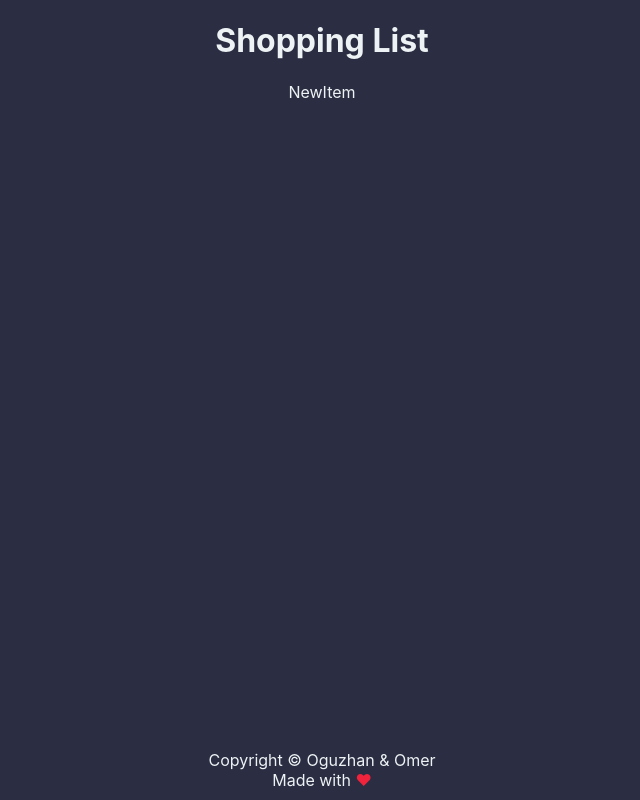
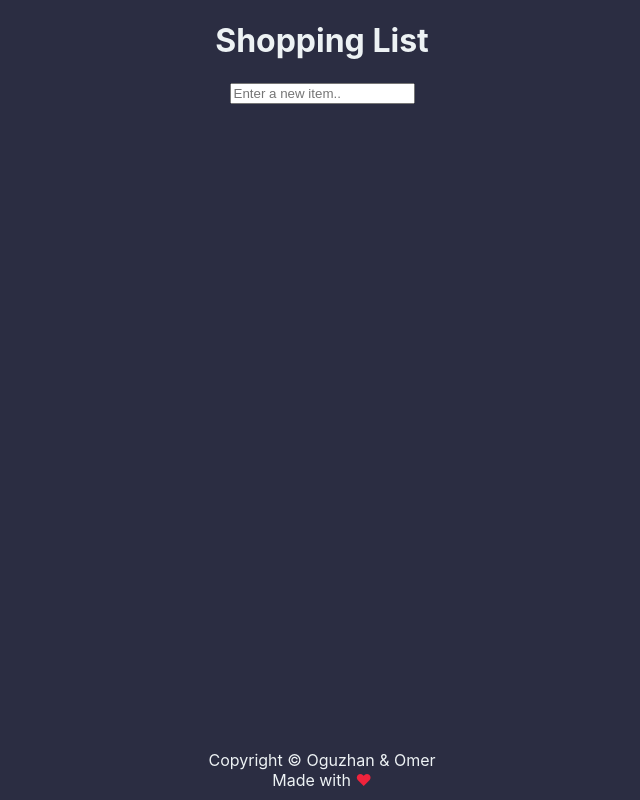
Before and after one commit to OzzyDm/todos-react, a React (Create React App) app: page / in a window 1280 px wide. Shown: the whole page, without its empty margins (318-958 px from the left). Built offline with nearby package versions, Linux system fonts and the light colour scheme.

Commit message:
Add input field and add an item to the list functionality

```diff
--- a/src/App.js
+++ b/src/App.js
@@ -15,6 +15,8 @@ function App() {
     });
   };
 
+  console.log(list);
+
   return (
     <Layout>
       <NewItem onAddItem={addItemHandler} />
--- a/src/components/NewItem/NewItem.js
+++ b/src/components/NewItem/NewItem.js
@@ -1,7 +1,33 @@
+import { useRef } from "react";
 import styles from "./NewItem.module.scss";
 
-function NewItem() {
-  return <div>NewItem</div>;
+function NewItem(props) {
+  const formRef = useRef();
+
+  const formSubmitHandler = (event) => {
+    event.preventDefault();
+    const enteredValue = formRef.current.newItem.value;
+
+    // check if empty or includes only spaces
+    if (enteredValue && enteredValue.replace(/ /g, "")) {
+      props.onAddItem(enteredValue);
+    }
+    formRef.current.reset();
+  };
+
+  return (
+    <form onSubmit={formSubmitHandler} ref={formRef}>
+      <label htmlFor="newItem" hidden>
+        New Item
+      </label>
+      <input
+        id="newItem"
+        type="text"
+        placeholder="Enter a new item.."
+        autoComplete="off"
+      />
+    </form>
+  );
 }
 
 export default NewItem;
```
